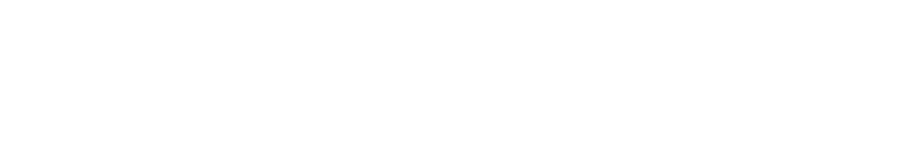
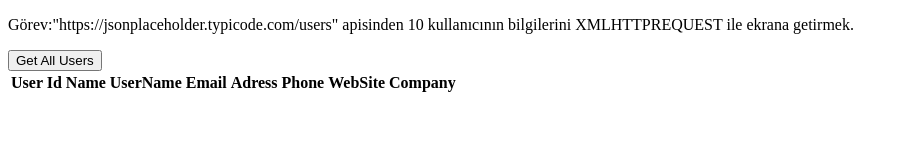
Before and after one commit to 171-Logo-Siber-FullStack-Bootcamp/week1-assignment-BetulBircan, a plain HTML site: page index.html in a window 1280 px wide. Shown: the whole page, without its empty margins (0-904 px from the left). Drawn offline with Linux system fonts and the light colour scheme.

Commit message:
ekrana p ile yazı,button ve table ile tablo oluşturuldu

```diff
--- a/index.html
+++ b/index.html
@@ -4,9 +4,32 @@
     <meta charset="UTF-8">
     <meta http-equiv="X-UA-Compatible" content="IE=edge">
     <meta name="viewport" content="width=device-width, initial-scale=1.0">
-    <title>Document</title>
+    <title>APİ Çekme</title>
 </head>
 <body>
+    <!-- Sayfaya yazı yazdırmak için kullanıldı -->
+    <p>Görev:"https://jsonplaceholder.typicode.com/users" apisinden 10 kullanıcının bilgilerini XMLHTTPREQUEST ile ekrana getirmek.</p>
 
+    <!-- "https://jsonplaceholder.typicode.com/users" apisinden kullanıcıların butona bastı mı veriyi çekmek için buton oluşturuldu. -->
+    <input type="button" id="getUsers"value="Get All Users">
+
+    <!-- çekilen verileri tablo şekline göstermek için tablo oluşturdum -->
+    <table>
+        <thead>
+            <tr>
+                <th>User Id</th>
+                <th>Name</th>
+                <th>UserName</th>
+                <th>Email</th>
+                <th>Adress</th>
+                <th>Phone</th>
+                <th>WebSite</th>
+                <th>Company</th>
+            </tr>
+        </thead>
+        <tbody id="table">
+
+        </tbody>
+    </table>
 </body>
 </html>
```
